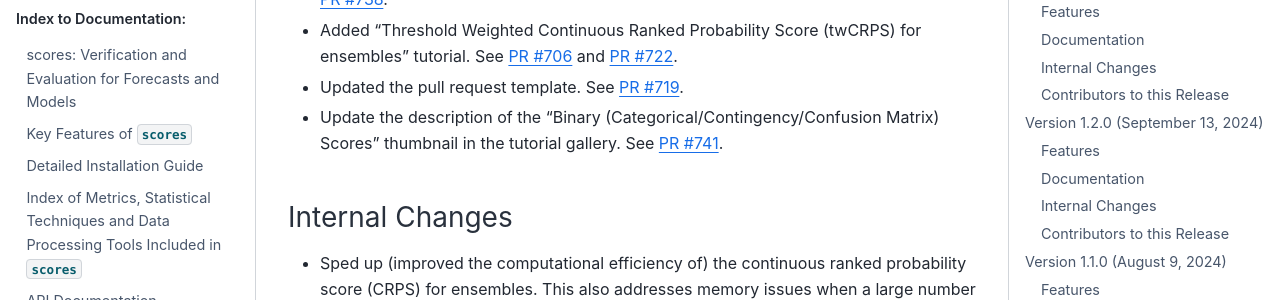
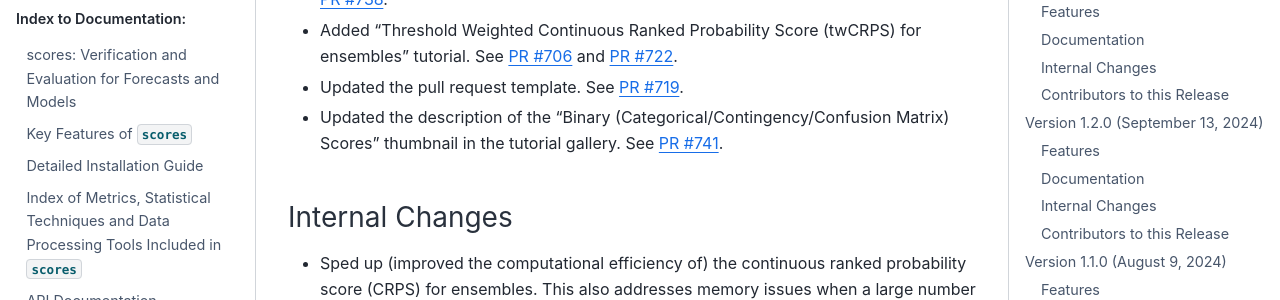
Before and after one commit to nci/scores, a Sphinx documentation site: the page built from docs/release_notes.md, in a window 1280 px wide and 900 px high, scrolled down 1219 px. Shown: the part 153-453 px from the top of the window. Built offline with Sphinx 7.4.7 and the Sphinx Book theme 1.1.4, drawn with Linux system fonts in a browser that asks for light colours; pages that are not in the unit, such as notebooks, are missing from menus.

Commit message:
Change
Signed-off-by: Stephanie Chong <168800785+Steph-Chong@users.noreply.github.com>

```diff
--- a/docs/release_notes.md
+++ b/docs/release_notes.md
@@ -29,7 +29,7 @@ For a list of all changes in this release, see the [full changelog](https://gith
 - Added "Quantile Interval Score and Interval Score" tutorial. See [PR #704](https://github.com/nci/scores/pull/704), [PR #736](https://github.com/nci/scores/pull/736) and [PR #738](https://github.com/nci/scores/pull/738).
 - Added "Threshold Weighted Continuous Ranked Probability Score (twCRPS) for ensembles" tutorial. See [PR #706](https://github.com/nci/scores/pull/706) and [PR #722](https://github.com/nci/scores/pull/722).
 - Updated the pull request template. See [PR #719](https://github.com/nci/scores/pull/719).
-- Update the description of the "Binary (Categorical/Contingency/Confusion Matrix) Scores" thumbnail in the tutorial gallery. See [PR #741](https://github.com/nci/scores/pull/741).
+- Updated the description of the "Binary (Categorical/Contingency/Confusion Matrix) Scores" thumbnail in the tutorial gallery. See [PR #741](https://github.com/nci/scores/pull/741).
 
 ### Internal Changes
 
```
